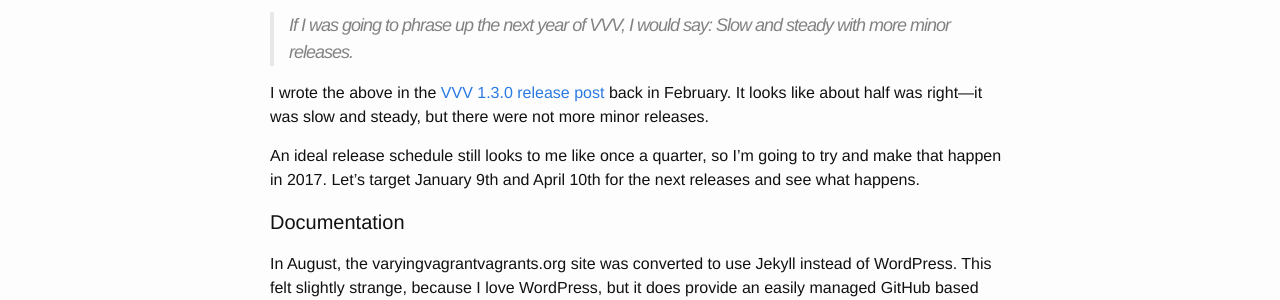
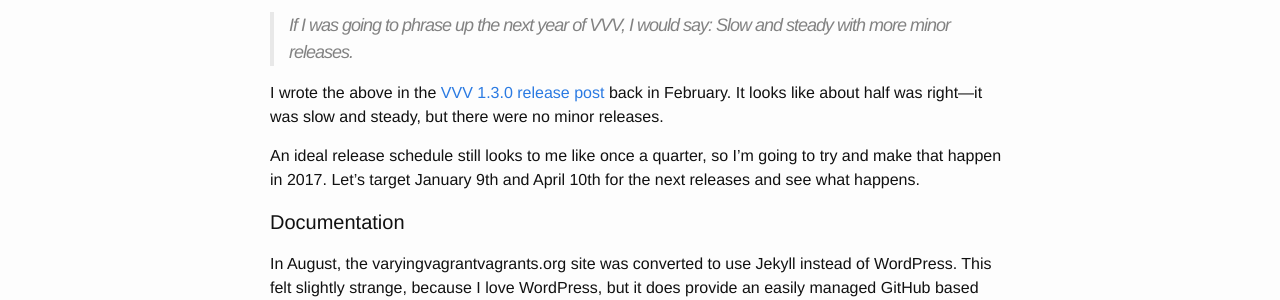
Before and after one commit to Varying-Vagrant-Vagrants/varyingvagrantvagrants.org, a Jekyll site: the page built from _posts/2016-10-31-varying-vagrant-vagrants-1-4-0.md, in a window 1280 px wide. Shown: the part 840-1140 px from the top of the page. Built offline with Jekyll 4.4.1, drawn with Linux system fonts in a browser that asks for light colours.

Commit message:
There were none...

```diff
--- a/_posts/2016-10-31-varying-vagrant-vagrants-1-4-0.md
+++ b/_posts/2016-10-31-varying-vagrant-vagrants-1-4-0.md
@@ -23,7 +23,7 @@ How about the future?
 
 <blockquote>If I was going to phrase up the next year of VVV, I would say: Slow and steady with more minor releases.</blockquote>
 
-I wrote the above in the <a href="https://varyingvagrantvagrants.org/blog/2016/02/21/varying-vagrant-vagrants-1-3-0.html">VVV 1.3.0 release post</a> back in February. It looks like about half was right—it was slow and steady, but there were not more minor releases.
+I wrote the above in the <a href="https://varyingvagrantvagrants.org/blog/2016/02/21/varying-vagrant-vagrants-1-3-0.html">VVV 1.3.0 release post</a> back in February. It looks like about half was right—it was slow and steady, but there were no minor releases.
 
 An ideal release schedule still looks to me like once a quarter, so I'm going to try and make that happen in 2017. Let's target January 9th and April 10th for the next releases and see what happens.
 
```
